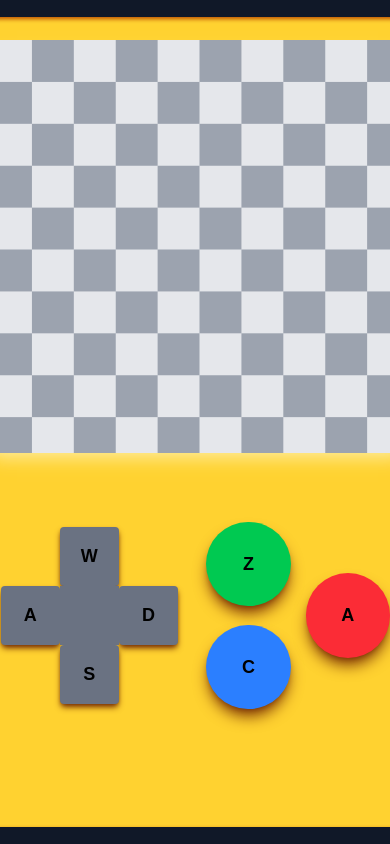
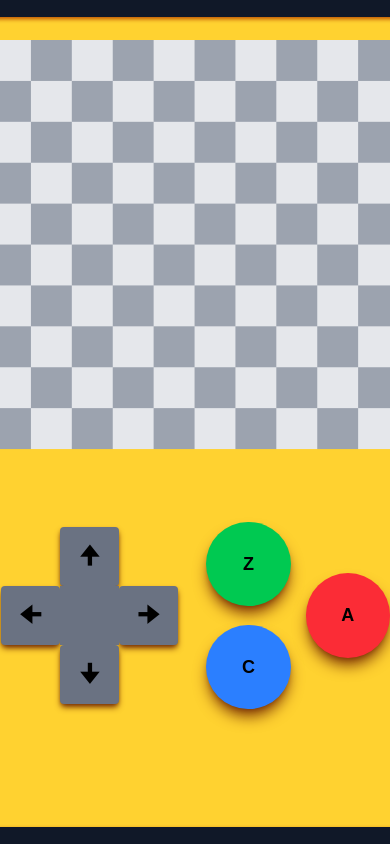
Before and after one commit to nammonman/flippy-hero, a Next.js app in the folder flippyhero/: page / in a window 390 px wide. Built offline with nearby package versions, Linux system fonts and the light colour scheme.

Commit message:
canvas fix math

```diff
--- a/flippyhero/src/app/GameContext.js
+++ b/flippyhero/src/app/GameContext.js
@@ -5,6 +5,8 @@ const GameState = createContext();
 export function GameStateProvider({ children }) {
   const [isWideScreen, setIsWideScreen] = useState(true);
   const [isZoomed, setIsZoomed] = useState(true);
+  const [currentColor, setCurrentColor] = useState("#FFFFFF");
+
   var gameGridData = Array.from({ length: 100 }, (_, row) =>
       Array.from({ length: 100 }, (_, col) => ({
         color: "#FFFFFF",
--- a/flippyhero/src/app/page.js
+++ b/flippyhero/src/app/page.js
@@ -32,7 +32,7 @@ function GameGrid() {
 
     canvas.width = canvas.offsetWidth;
     canvas.height = canvas.offsetHeight;
-    const tileSize = Math.ceil(canvas.width / gridSize);
+    const tileSize = Math.round(canvas.width / gridSize);
 
     for (let row = 0; row < gridSize; row++) {
       for (let col = 0; col < gridSize; col++) {
@@ -46,7 +46,7 @@ function GameGrid() {
   return (
     <canvas
       ref={canvasRef}
-      className={`relative aspect-square ${isWideScreen ? 'h-[78vh]' : 'h-[49vh]'} shadow-lg shadow-amber-200`}
+      className={`relative aspect-square ${isWideScreen ? 'h-[78vh]' : 'h-[49vh]'}`}
     />
   );
 }
@@ -55,14 +55,14 @@ function DPad() {
   const { isWideScreen, isZoomed} = useGameState();
   const btnSize = isWideScreen ? 'h-[8vh] w-[8vh]' : 'h-[7vh] w-[7vh]';
   return (
-    <div className={`relative w-[32vh] left-0 flex flex-col items-center sm:text-xl text-lg font-black`}>
-      <button className={`relative ${btnSize} bg-gray-500 rounded shadow-amber-900 shadow-md active:shadow-sm`}>W</button>
+    <div className={`relative w-[32vh] left-0 flex flex-col items-center sm:text-xl text-2xl font-black`}>
+      <button className={`relative ${btnSize} bg-gray-500 rounded shadow-amber-900 shadow-md active:shadow-sm`}>🠉</button>
       <div className="flex">
-        <button className={`relative ${btnSize} bg-gray-500 rounded shadow-amber-900 shadow-md active:shadow-sm`}>A</button>
+        <button className={`relative ${btnSize} bg-gray-500 rounded shadow-amber-900 shadow-md active:shadow-sm`}>🠈</button>
         <div className={`relative z-10 ${btnSize} bg-gray-500`}></div>
-        <button className={`relative ${btnSize} bg-gray-500 rounded shadow-amber-900 shadow-md active:shadow-sm`}>D</button>
+        <button className={`relative ${btnSize} bg-gray-500 rounded shadow-amber-900 shadow-md active:shadow-sm`}>🠊</button>
       </div>
-      <button className={`relative ${btnSize} bg-gray-500 rounded shadow-amber-900 shadow-md active:shadow-sm`}>S</button>
+      <button className={`relative ${btnSize} bg-gray-500 rounded shadow-amber-900 shadow-md active:shadow-sm`}>🠋</button>
     </div>
   );
 }
```
